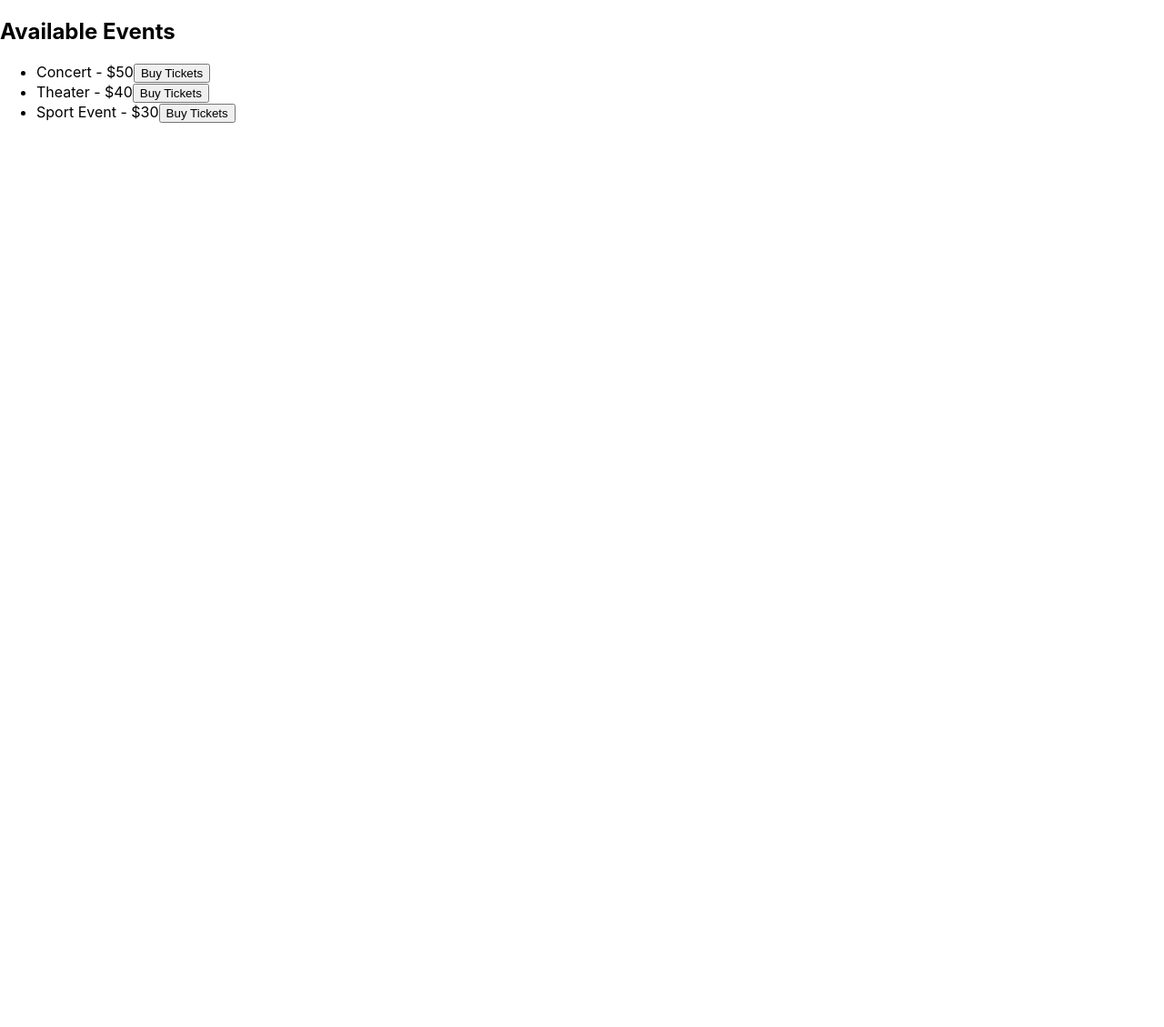
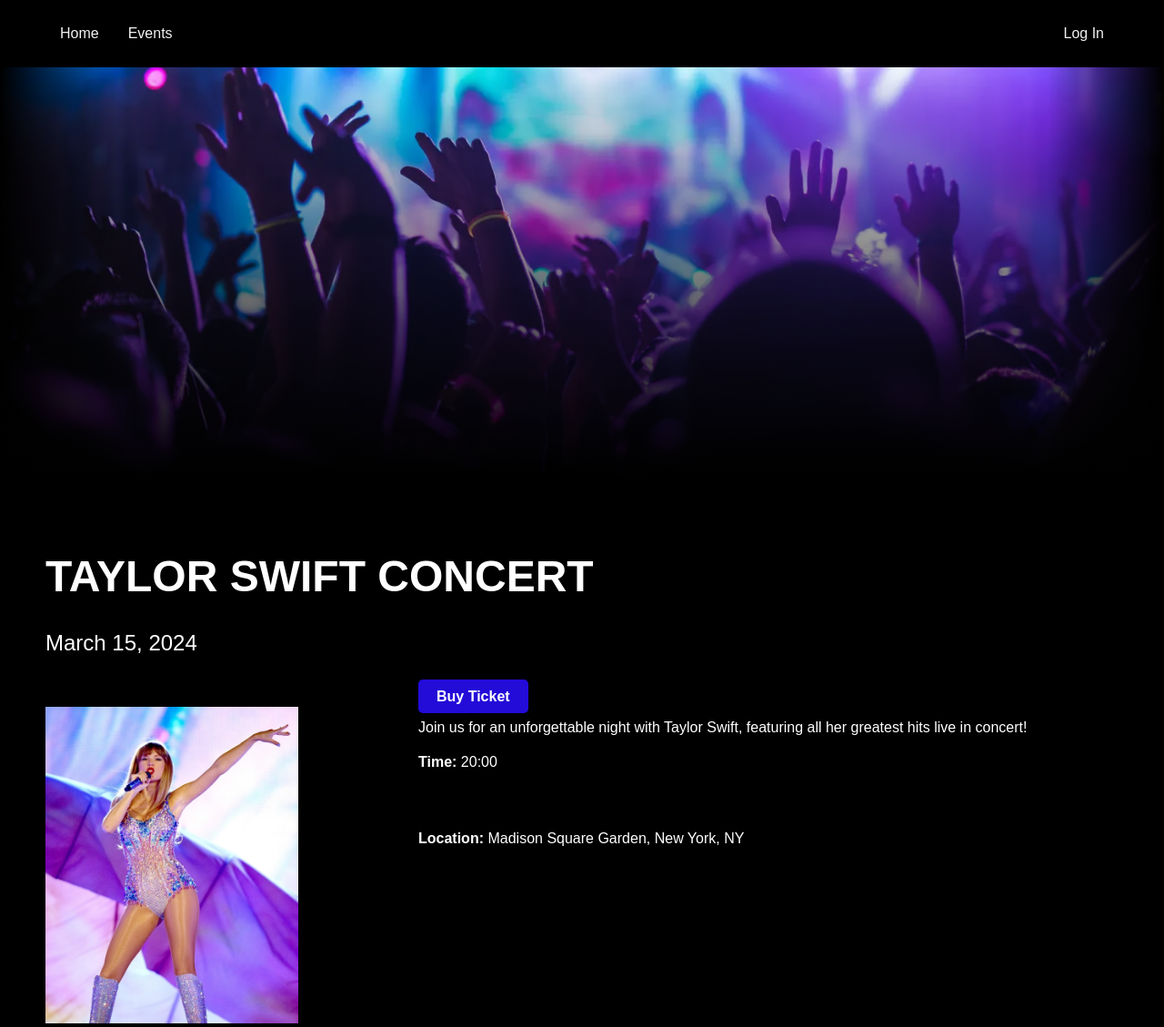
Before and after one commit to fountainfang/Pentakill, a React (Create React App) app in the folder event-ticket-platform/: page /event/1 in a window 1280 px wide. Shown: the whole page at 91% size. Before the commit the page ends 800 px from the top, so only its background shows below. Built offline with nearby package versions, Linux system fonts and the light colour scheme.

Commit message:
Added Event Information Page Draft

```diff
--- a/event-ticket-platform/src/App.js
+++ b/event-ticket-platform/src/App.js
@@ -1,31 +1,15 @@
-import React, { useState } from 'react';
-import EventList from './components/EventList';
-import TicketPurchase from './components/TicketPurchase';
-
-const initialEvents = [
-  { id: 1, name: 'Concert', price: 50 },
-  { id: 2, name: 'Theater', price: 40 },
-  { id: 3, name: 'Sport Event', price: 30 },
-];
+import React from 'react';
+import { BrowserRouter as Router, Route, Routes } from 'react-router-dom';
+import EventDetails from './components/EventDetails'; // Adjust the path as necessary
 
 function App() {
-  const [events] = useState(initialEvents);
-  const [selectedEvent, setSelectedEvent] = useState(null);
-
-  const handleSelectEvent = event => {
-    setSelectedEvent(event);
-  };
-
-  const handlePurchase = () => {
-    alert(`Purchased ticket for ${selectedEvent.name}!`);
-    setSelectedEvent(null); // Reset selection
-  };
-
   return (
-    <div className="App">
-      <EventList events={events} onSelectEvent={handleSelectEvent} />
-      <TicketPurchase event={selectedEvent} onPurchase={handlePurchase} />
-    </div>
+    <Router>
+      <Routes>
+        <Route path="/event/:eventId" element={<EventDetails />} />
+        {/* Add more routes as needed */}
+      </Routes>
+    </Router>
   );
 }
 
--- /dev/null
+++ b/event-ticket-platform/src/components/EventDetails.css
@@ -0,0 +1,156 @@
+html, body {
+    height: 100%;
+    margin: 0;
+    padding: 0;
+    background-color: black;
+    color: white;
+    font-family: 'Arial', sans-serif;
+  }
+
+  *, *::before, *::after {
+    box-sizing: border-box;
+  }
+
+  .event-details {
+    min-height: 100%;
+    display: flex;
+    flex-direction: column;
+  }
+
+  .banner-image {
+    position: relative;
+    width: 100%;
+    height: 500px; /* Fixed height */
+    background-size: cover;
+    background-position: center;
+    display: flex;
+    justify-content: start;
+    align-items: end;
+    padding-left: 50px;
+    padding-right: 50px;
+    padding-bottom: 20px;
+  }
+
+  .banner-image::before {
+    content: '';
+    position: absolute;
+    top: 0;
+    left: 0;
+    right: 0;
+    bottom: 0;
+    z-index: 1;
+    pointer-events: none;
+    background: linear-gradient(to bottom, transparent, black 90%), /* Bottom fade */
+                 linear-gradient(to left, black 0%, transparent 10%), /* Left fade */
+                 linear-gradient(to right, black 0%, transparent 10%); /* Right fade */
+  }
+  .banner-content {
+    padding-left: 50px;
+  }
+
+  .top-section {
+    display: flex;
+    align-items: center; /* Adjust this as needed */
+    justify-content: space-around; /* Adjust this as needed */
+    width: 100%;
+  }
+
+  .event-title {
+    font-size: 3rem;
+    margin-bottom: 0.5rem
+  }
+
+  .title-and-button {
+    display: flex;
+    justify-content: space-between;
+    align-items: center;
+    width: 100%;
+  }
+
+  .buy-ticket-btn {
+    background-color: #230bd8; /* Button background color */
+    color: #fff; /* Button text color */
+    padding: 10px 20px; /* Button padding */
+    text-decoration: none; /* Removes underline from link */
+    border-radius: 5px; /* Optional: rounds the corners of the button */
+    font-weight: bold; /* Optional: makes the button text bold */
+    /* Additional button styling as needed */
+    margin-right:100px;
+  }
+
+  .buy-ticket-btn:hover {
+    background-color: #100674; /* Darker shade for hover effect */
+    color: #ffffff;
+  }
+
+  .event-date {
+    font-size: 1.5rem;
+    margin-bottom: 1rem;
+  }
+
+  .content {
+    display: flex;
+    justify-content: center;
+    align-items: flex-start;
+    width: 100%;
+    margin-top: 20px;
+  }
+
+  .poster {
+    flex: 1;
+  }
+
+  .left-content {
+    flex: 1;
+    display: flex;
+    flex-direction: column;
+    align-items: flex-start;
+  }
+
+  .poster-image {
+    width: 80%; /* Adjust this as needed */
+    margin-top: 20px; /* Adds space between date and poster image */
+    padding-left: 50px;
+  }
+
+  .description {
+    flex: 2;
+    padding-left: 50px; /* Ensures space between poster and description */
+  }
+
+  .event-info {
+    margin-top: 20px;
+  }
+
+  .event-info p {
+    padding-bottom: 50px;
+  }
+
+  .event-not-found {
+    text-align: center;
+    padding: 50px;
+  }
+
+  .menu-bar {
+    background-color: #000000;
+    color: #f2f2f2;
+    padding: 14px 50px; /* Adjusted padding for consistency */
+    display: flex;
+    justify-content: space-between;
+    align-items: center; /* Corrected from 'left' to 'center' for vertical alignment */
+  }
+
+
+  .menu-bar a {
+    float: left;
+    display: block;
+    color: #f2f2f2;
+    text-align: center;
+    padding: 14px 16px;
+    text-decoration: none;
+  }
+
+  .menu-bar a:hover {
+    background-color: #000000;
+    color: #230bd8;
+  }
--- /dev/null
+++ b/event-ticket-platform/src/components/EventDetails.jsx
@@ -0,0 +1,69 @@
+import React from 'react';
+import { useParams } from 'react-router-dom';
+import './EventDetails.css';
+
+const EventDetails = () => {
+  const { eventId } = useParams();
+
+  const taylorSwiftConcert = {
+    id: 1,
+    title: 'TAYLOR SWIFT CONCERT',
+    date: '2024-03-15',
+    time: '20:00',
+    location: 'Madison Square Garden, New York, NY',
+    description: 'Join us for an unforgettable night with Taylor Swift, featuring all her greatest hits live in concert!',
+    bannerImage: '/images/1_banner.webp',
+    posterImage: '/images/1_profile.avif',
+  };
+
+  const event = eventId === '1' ? taylorSwiftConcert : null;
+
+  const formattedDate = event ? new Date(event.date).toLocaleDateString('en-US', {
+    year: 'numeric',
+    month: 'long',
+    day: 'numeric',
+  }) : '';
+
+  if (!event) {
+    return <div className="event-not-found">Event not found.</div>;
+  }
+
+  return (
+    <div className="event-details">
+      <div className="menu-bar">
+        <div className="menu-links">
+          <a href="/home">Home</a>
+          <a href="/events">Events</a>
+        </div>
+        <div className="login-link">
+          <a href="/login">Log In</a>
+        </div>
+      </div>
+    <div className="banner-image" style={{ backgroundImage: `url(${event.bannerImage})` }}></div>
+    <div className="banner-content">
+      <div className="title-and-button">
+    <h1 className="event-title">{event.title}</h1>
+
+    </div>
+      <p className="event-date">{formattedDate}</p>
+    </div>
+      <div className="content">
+        <div className="left-content"> {/* New div for left content */}
+          <div className="poster">
+            <img src={event.posterImage} alt="Event Poster" className="poster-image" />
+          </div>
+        </div>
+        <div className="description">
+          <a href="/buy-tickets" className="buy-ticket-btn">Buy Ticket</a>
+          <p>{event.description}</p>
+          <div className="event-info">
+            <p><strong>Time:</strong> {event.time}</p>
+            <p><strong>Location:</strong> {event.location}</p>
+          </div>
+        </div>
+      </div>
+    </div>
+  );
+};
+
+export default EventDetails;
```
Also changed, not shown: event-ticket-platform/public/images/1_banner.webp (added), event-ticket-platform/public/images/1_profile.avif (added).
